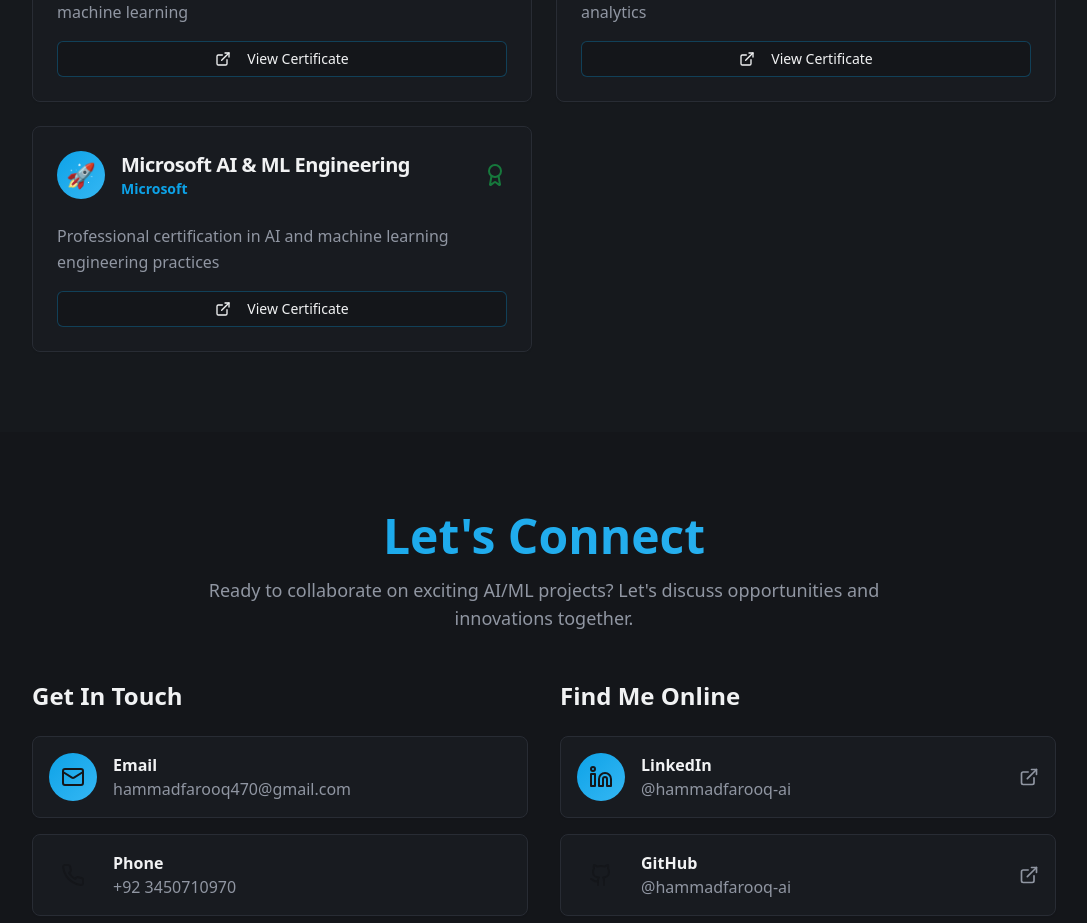
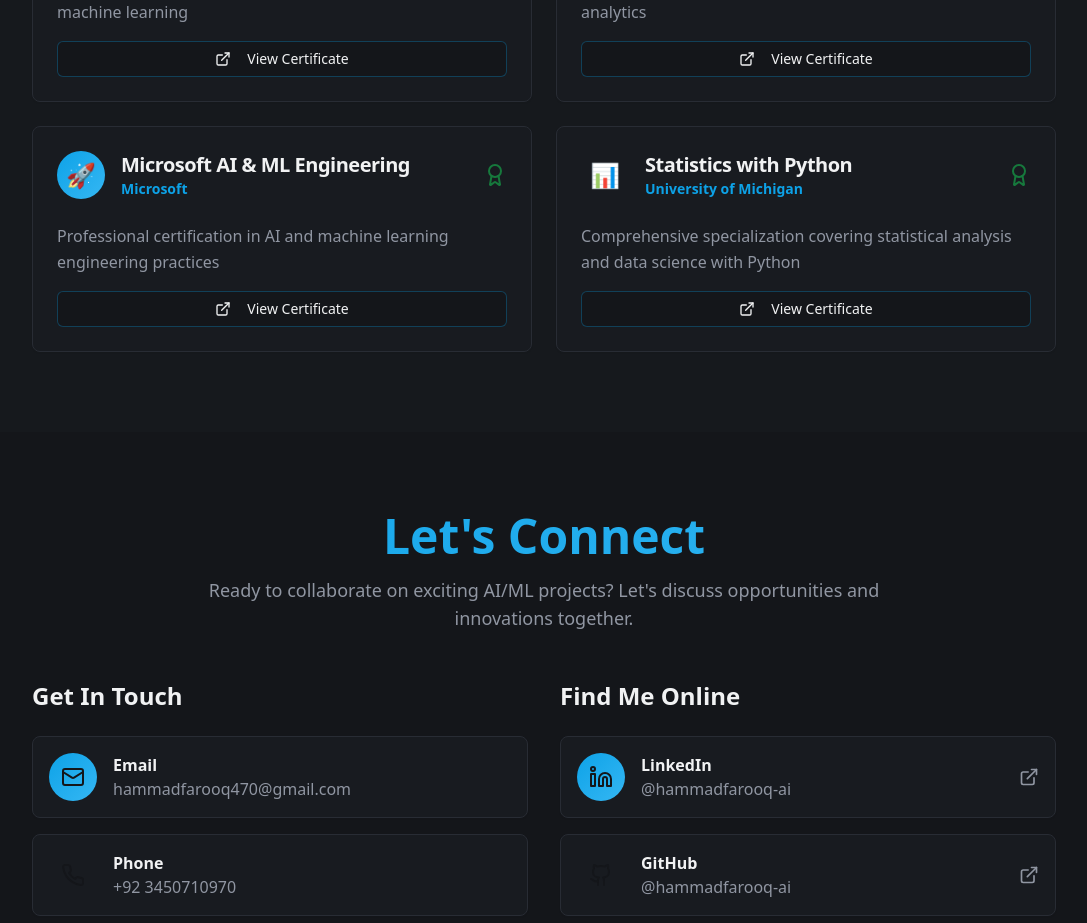
Before and after one commit to hammadfarooq-ai/hammad-farooq-portfolio, a React (Vite) app: page / in a window 1280 px wide. Shown: the part 3520-4443 px from the top of the page, without its empty margins (96-1183 px from the left). Built offline with nearby package versions, Linux system fonts and the light colour scheme.

Commit message:
Add new certificate
Add "Statistics with Python" certificate from University of Michigan with its verification link.

```diff
--- a/src/components/Certifications.tsx
+++ b/src/components/Certifications.tsx
@@ -42,6 +42,14 @@ const certifications = [
     icon: "🚀",
     color: "primary",
     certificateUrl: "https://www.coursera.org/account/accomplishments/professional-cert/QFL9NO24AM7X"
+  },
+  {
+    title: "Statistics with Python",
+    issuer: "University of Michigan",
+    description: "Comprehensive specialization covering statistical analysis and data science with Python",
+    icon: "📊",
+    color: "accent",
+    certificateUrl: "https://www.coursera.org/account/accomplishments/specialization/AXVDK22Y3XT4"
   }
 ];
 
```
